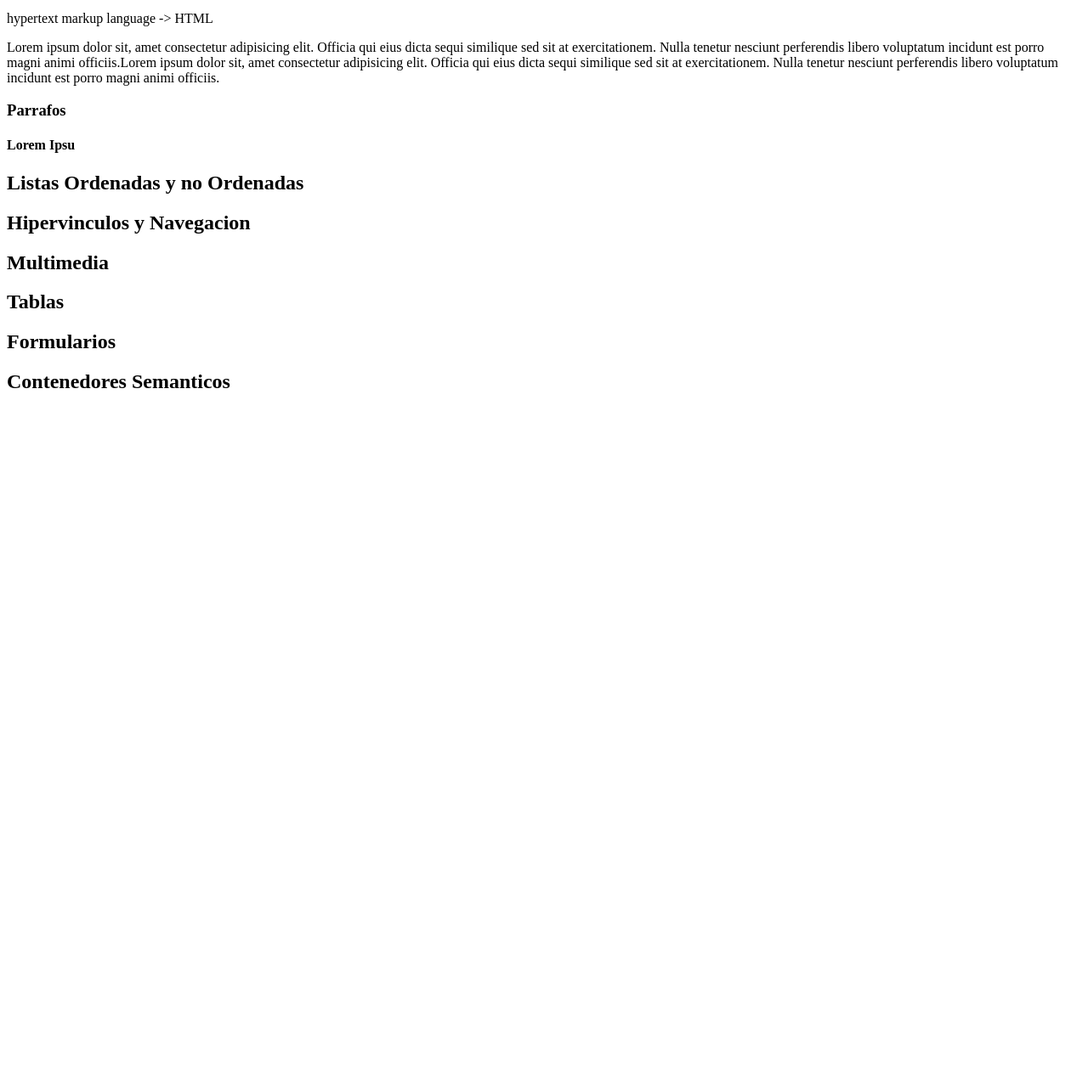
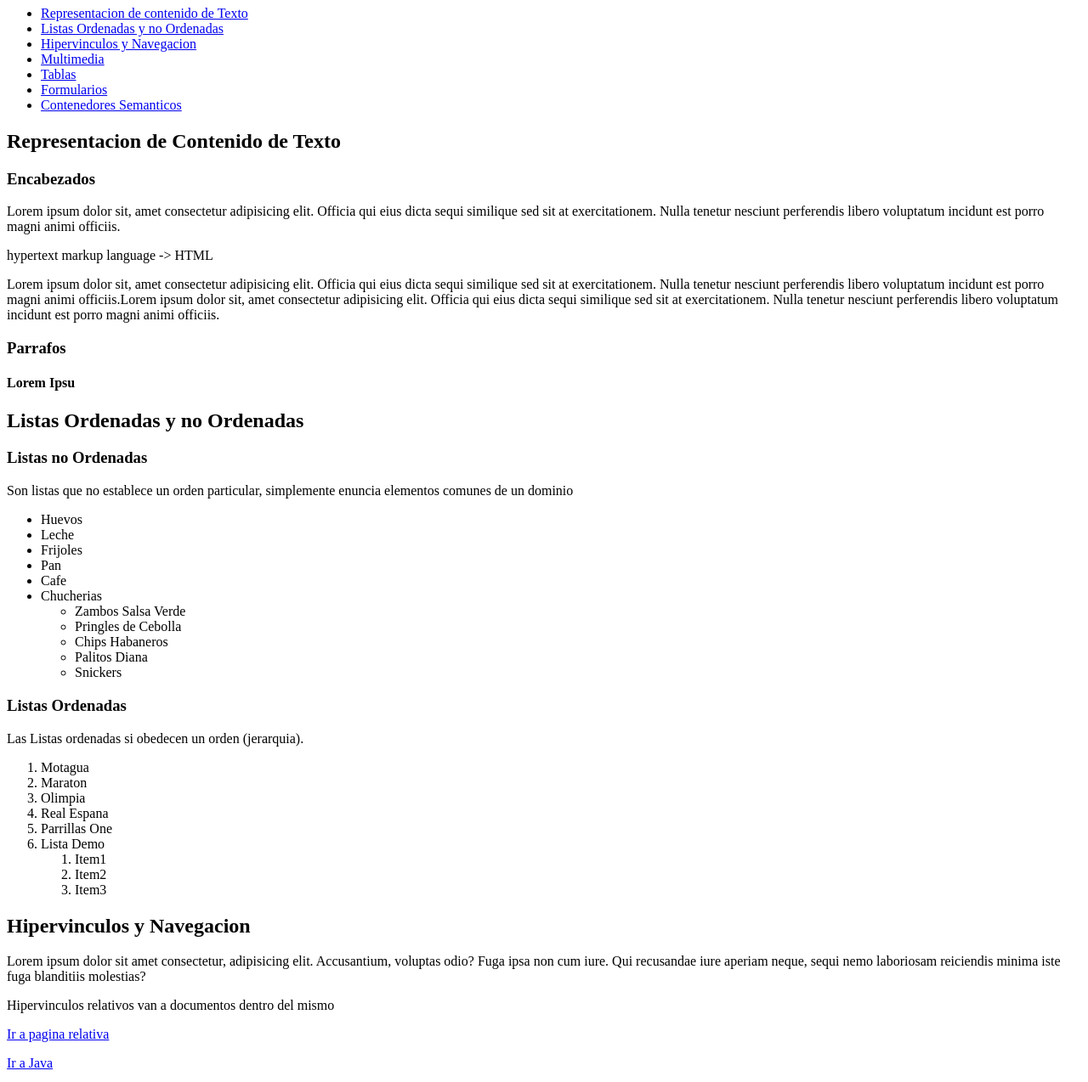
Before and after one commit to Kris1081/PortalesWeb1ejer1, a plain HTML site: page index.html in a window 1280 px wide. Shown: the part 207-1481 px from the top of the page at 85% size. Before the commit the page ends 800 px from the top, so only its background shows below. Drawn offline with Linux system fonts and the light colour scheme.

Commit message:
Datos del Estudiante

```diff
--- a/index.html
+++ b/index.html
@@ -5,8 +5,25 @@
         <title>Portales Web 1 Sección 1801</title>
     </head>
     <body>
-        <h1>Potales Web I Primer Parcial</h1>
-        <h2>Representacion de Contenido de Texto</h2>
+        <h1>Estudiante</h1>
+        <ul>
+            <li>Kristian Jahel Herrera Baires</li>
+            <li>0801-2004-09374</li>
+            <li>krisherrerabaires@gmail.com</li>
+        </ul>
+        <h1 id="idx">Potales Web I Primer Parcial</h1>
+
+        <ul>
+            <li><a href="#ch1">Representacion de contenido de Texto</a></li>
+            <li><a href="#ch2">Listas Ordenadas y no Ordenadas</a></li>
+            <li><a href="#ch3">Hipervinculos y Navegacion</a></li>
+            <li><a href="#ch4">Multimedia</a></li>
+            <li><a href="#ch5">Tablas</a></li>
+            <li><a href="#ch6">Formularios</a></li>
+            <li><a href="#ch7">Contenedores Semanticos</a></li>
+        </ul>
+
+        <h2 id="ch1">Representacion de Contenido de Texto</h2>
         <h3>Encabezados</h3>
         <p>
         Lorem ipsum dolor sit, amet consectetur adipisicing elit. Officia qui eius dicta sequi
@@ -14,7 +31,9 @@
         perferendis libero voluptatum incidunt est porro
         magni animi officiis.
         </p>
+        <p>
         hypertext markup language -> HTML
+        </p>
         <p>
         Lorem ipsum dolor sit, amet consectetur adipisicing elit. Officia qui eius dicta sequi
         similique sed sit at exercitationem. Nulla tenetur nesciunt
@@ -26,11 +45,72 @@
         </p>
         <h3>Parrafos</h3>
         <h4>Lorem Ipsu</h4>
-        <h2>Listas Ordenadas y no Ordenadas</h2>
-        <h2>Hipervinculos y Navegacion</h2>
-        <h2>Multimedia</h2>
-        <h2>Tablas</h2>
-        <h2>Formularios</h2>
-        <h2>Contenedores Semanticos</h2>
+        <h2 id="ch2">Listas Ordenadas y no Ordenadas</h2>
+        <h3>Listas no Ordenadas</h3>
+        <p> Son listas que no establece un orden particular, simplemente enuncia elementos
+            comunes de un dominio
+            <!-- ul un-order list -->
+            <ul>
+                <li>
+                    <!-- li list item -->
+                     Huevos
+                </li>
+                <li>
+                    Leche
+                </li>
+                <li>
+                    Frijoles
+                </li>
+                <li>
+                    Pan
+                </li>
+                <li>
+                    Cafe
+                </li>
+                <li>
+                    Chucherias
+                    <ul>
+                        <li>Zambos Salsa Verde</li>
+                        <li>Pringles de Cebolla</li>
+                        <li>Chips Habaneros</li>
+                        <li>Palitos Diana</li>
+                        <li>Snickers</li>
+                    </ul>
+                </li>
+            </ul>
+        </p>
+        <h3>Listas Ordenadas</h3>
+        <p>
+            Las Listas ordenadas si obedecen un orden (jerarquia).
+            <!-- ol ordered list -->
+            <ol>
+                <li>Motagua</li>
+                <li>Maraton</li>
+                <li>Olimpia</li>
+                <li>Real Espana</li>
+                <li>Parrillas One</li>
+                <li>Lista Demo</li>
+                <ol>
+                    <li>Item1</li>
+                    <li>Item2</li>
+                    <li>Item3</li>
+                </ol>
+            </ol>
+        </p>
+        <h2 id="ch3">Hipervinculos y Navegacion</h2>
+        <p>
+            Lorem ipsum dolor sit amet consectetur, adipisicing elit. Accusantium, voluptas odio?
+            Fuga ipsa non cum iure. Qui recusandae iure aperiam neque, sequi nemo laboriosam
+            reiciendis minima iste fuga blanditiis molestias?
+        </p>
+        <p>Hipervinculos relativos van a documentos dentro del mismo</p>
+        <p><a href="relativos.html">Ir a pagina relativa </a></p>
+        <p><a href="Tercer Parcial/IntroJavaScript.html">Ir a Java </a></p>
+        <p><a href="#idx">Ir al Inicio </a></p>
+
+        <h2 id="ch4">Multimedia</h2>
+        <h2 id="ch5">Tablas</h2>
+        <h2 id="ch6">Formularios</h2>
+        <h2 id="ch7">Contenedores Semanticos</h2>
     </body>
 </html>
```
Also changed, not shown: Tarea1/index.html (added, +14 -0 lines), Tercer Parcial/IntroJavaScript.html (added, +11 -0 lines), relativos.html (added, +11 -0 lines).
